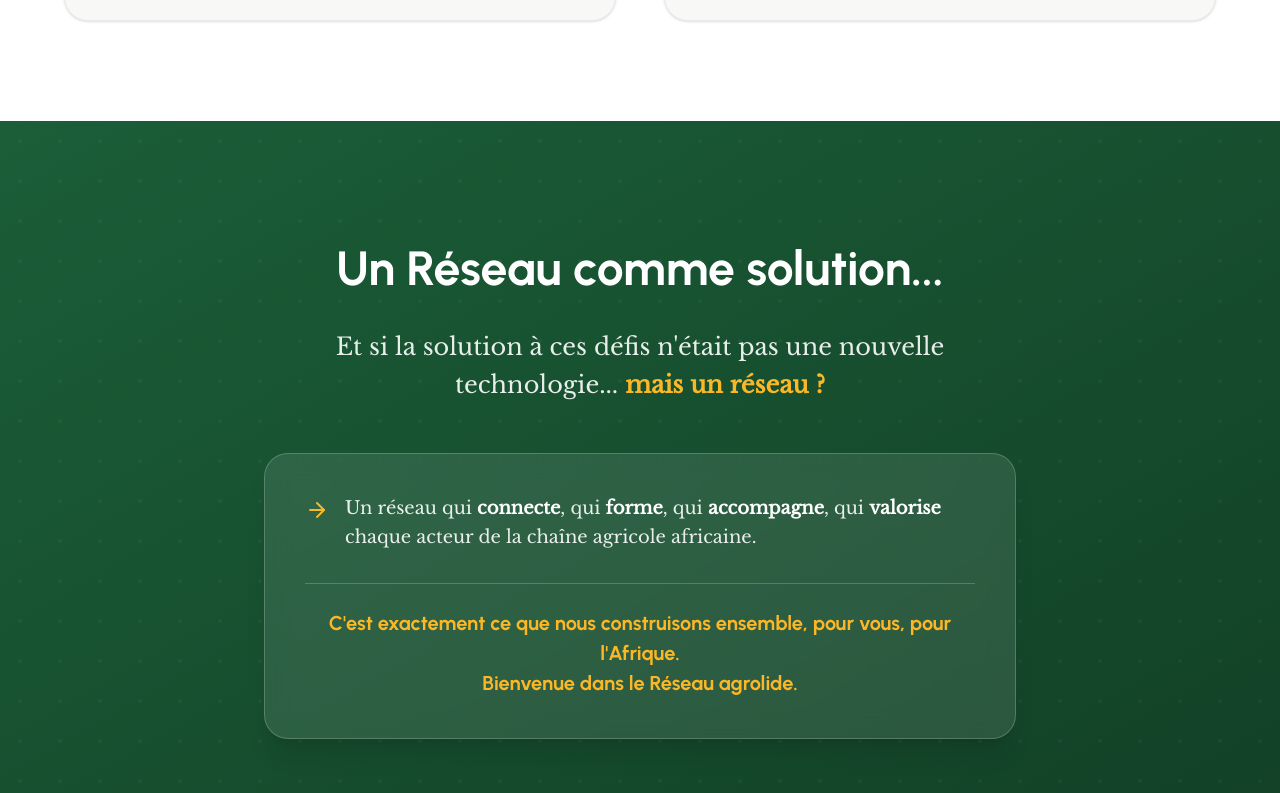
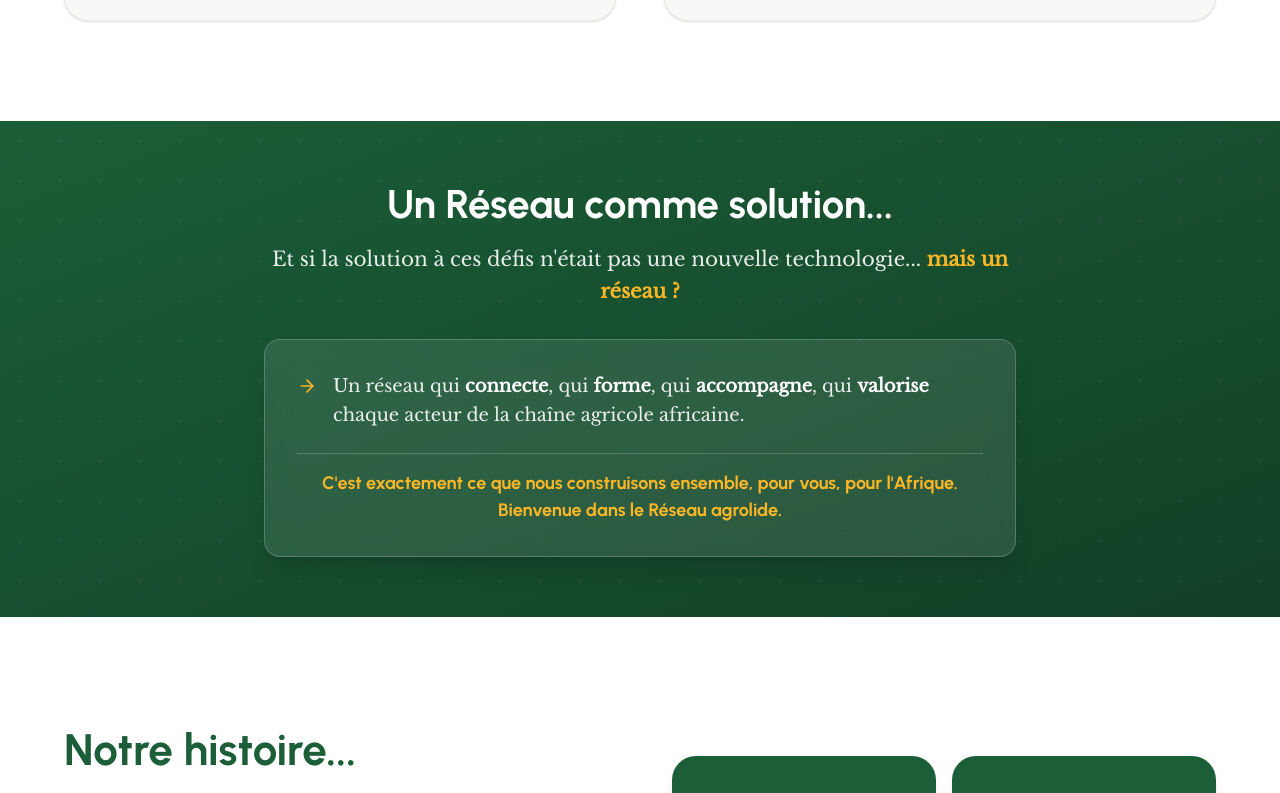
Before and after one commit to remyagaguy-lab/agrolide, a Next.js app in the folder agrolide/: page /qui-sommes-nous in a window 1280 px wide. Shown: the part 2004-2797 px from the top of the page. Built offline with nearby package versions, Linux system fonts and the light colour scheme.

Commit message:
style(qui-sommes-nous): réduction ergonomique de l'espace de la section solution

```diff
--- a/agrolide/src/app/(public)/qui-sommes-nous/page.tsx
+++ b/agrolide/src/app/(public)/qui-sommes-nous/page.tsx
@@ -123,25 +123,23 @@ export default function QuiSommesNousPage() {
       </section>
 
       {/* ── LA SOLUTION ──────────────────────────── */}
-      <section className="bg-gradient-to-br from-[#1b5e38] to-[#124026] py-[80px] md:py-[120px] text-white relative overflow-hidden">
+      <section className="bg-gradient-to-br from-[#1b5e38] to-[#124026] py-[40px] md:py-[60px] text-white relative overflow-hidden">
         <div className="absolute inset-0 z-0 opacity-20" style={{ backgroundImage: 'radial-gradient(circle at 20px 20px, rgba(255,255,255,0.2) 2px, transparent 0)', backgroundSize: '40px 40px' }}></div>
         <div className="max-w-[800px] mx-auto px-6 relative z-10 text-center">
-          <h2 className="font-heading font-[800] text-[36px] md:text-[48px] mb-8 leading-[1.15]">
+          <h2 className="font-heading font-[800] text-[32px] md:text-[40px] mb-4 leading-[1.15]">
             Un Réseau comme solution...
           </h2>
-          <p className="font-sans text-[20px] md:text-[24px] text-white/90 leading-[1.6] mb-12">
+          <p className="font-sans text-[18px] md:text-[20px] text-white/90 leading-[1.6] mb-8">
             Et si la solution à ces défis n'était pas une nouvelle technologie... <strong className="text-[#fcb726]">mais un réseau ?</strong>
           </p>
 
-          <div className="bg-white/10 backdrop-blur-md border border-white/20 p-8 md:p-10 rounded-3xl shadow-xl text-left">
-            <ul className="space-y-4 mb-8">
-              <li className="flex items-start gap-4">
-                <ArrowRight className="w-6 h-6 text-[#fcb726] flex-shrink-0 mt-1" />
-                <span className="font-sans text-[18px] text-white/90 leading-[1.6]">Un réseau qui <strong className="text-white">connecte</strong>, qui <strong className="text-white">forme</strong>, qui <strong className="text-white">accompagne</strong>, qui <strong className="text-white">valorise</strong> chaque acteur de la chaîne agricole africaine.</span>
-              </li>
-            </ul>
-            <div className="border-t border-white/20 pt-6 text-center">
-              <p className="font-heading font-[700] text-[20px] text-[#fcb726]">
+          <div className="bg-white/10 backdrop-blur-md border border-white/20 p-6 md:p-8 rounded-2xl shadow-xl text-left">
+            <div className="flex items-start gap-4 mb-6">
+              <ArrowRight className="w-5 h-5 text-[#fcb726] flex-shrink-0 mt-1" />
+              <p className="font-sans text-[16px] md:text-[18px] text-white/90 leading-[1.6] m-0">Un réseau qui <strong className="text-white">connecte</strong>, qui <strong className="text-white">forme</strong>, qui <strong className="text-white">accompagne</strong>, qui <strong className="text-white">valorise</strong> chaque acteur de la chaîne agricole africaine.</p>
+            </div>
+            <div className="border-t border-white/20 pt-4 text-center">
+              <p className="font-heading font-[700] text-[16px] md:text-[18px] text-[#fcb726] m-0 leading-[1.5]">
                 C'est exactement ce que nous construisons ensemble, pour vous, pour l'Afrique. <br className="hidden md:block" /> Bienvenue dans le Réseau agrolide.
               </p>
             </div>
```
